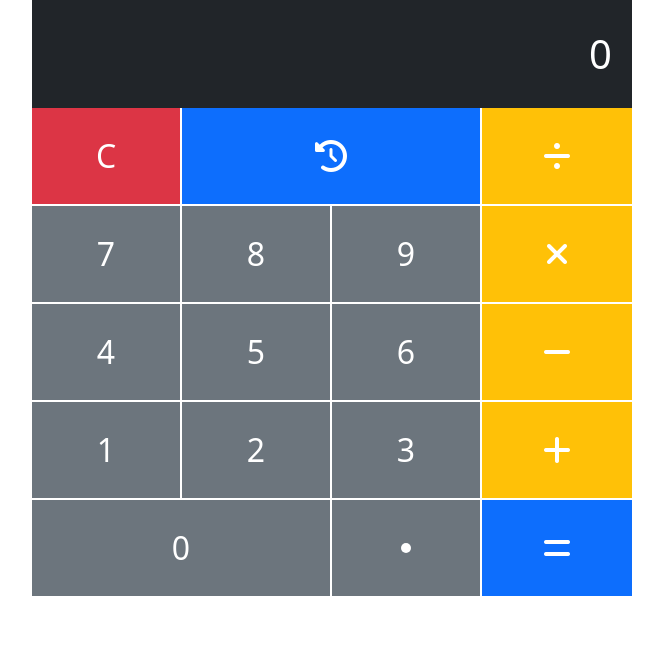
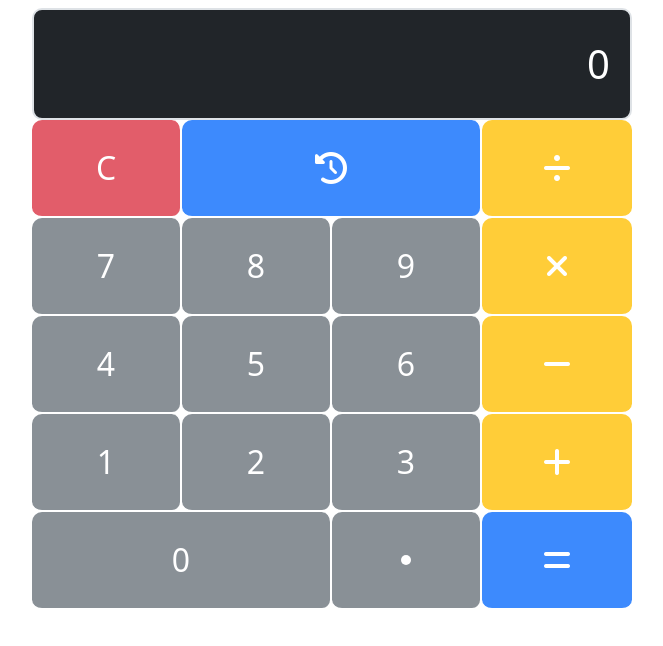
Before and after one commit to playitsafe/simple-calculator, a website with bundled scripts: page src/index.html in a window 1280 px wide. Shown: the whole page, without its empty margins (308-971 px from the left). Built offline with nearby package versions, Linux system fonts and the light colour scheme.

Commit message:
style: added button active styles

```diff
--- a/src/index.html
+++ b/src/index.html
@@ -14,57 +14,57 @@
 <body>
   <main class="container d-flex justify-content-center">
     <!-- Calculator Frame -->
-    <div class="calculator">
+    <div class="calculator pt-2">
       <!-- First Row - Result -->
-      <div class="calculator__result bg-dark text-white fs-1 pe-2 row text-end">
+      <div class="calculator__result bg-dark text-white fs-1 pe-2 row text-end  border border-2">
         <div id="result" class="result py-4">
           0
         </div>
       </div>
       <!-- Second Row - Clear -->
       <div class="calculator__celar row">
-        <div id="clear" class="fs-2 col-3 bg-danger text-white py-4 text-center border-end border-bottom border-white border-2">C</div>
-        <div id="history" class="fs-2 col-6 text-white py-4 text-center bg-primary border-end border-bottom border-white border-2">
+        <div id="clear" class="button fs-2 col-3 bg-danger text-white py-4 text-center border-end border-bottom border-white border-2">C</div>
+        <div id="history" class="button fs-2 col-6 text-white py-4 text-center bg-primary border-end border-bottom border-white border-2">
           <i class="fas fa-history"></i>
         </div>
-        <div id="divide" class="fs-2 col-3 bg-warning text-white py-4 text-center border-bottom border-white border-2">
+        <div id="divide" class="button fs-2 col-3 bg-warning text-white py-4 text-center border-bottom border-white border-2">
           <i class="fas fa-divide"></i>
         </div>
       </div>
       <!-- Third Row - 7 -->
       <div class="calculator__num-7 row">
-        <div id="seven" class="fs-2 col-3 bg-secondary text-white py-4 text-center border-end border-bottom border-white border-2">7</div>
-        <div id="eight" class="fs-2 col-3 bg-secondary text-white py-4 text-center border-end border-bottom border-white border-2">8</div>
-        <div id="nine" class="fs-2 col-3 bg-secondary text-white py-4 text-center border-end border-bottom border-white border-2">9</div>
-        <div id="multiply" class="fs-2 col-3 bg-warning text-white py-4 text-center border-bottom border-white border-2">
+        <div id="seven" class="button fs-2 col-3 bg-secondary text-white py-4 text-center border-end border-bottom border-white border-2">7</div>
+        <div id="eight" class="button fs-2 col-3 bg-secondary text-white py-4 text-center border-end border-bottom border-white border-2">8</div>
+        <div id="nine" class="button fs-2 col-3 bg-secondary text-white py-4 text-center border-end border-bottom border-white border-2">9</div>
+        <div id="multiply" class="button fs-2 col-3 bg-warning text-white py-4 text-center border-bottom border-white border-2">
           <i class="fas fa-times"></i>
         </div>
       </div>
       <!-- Fourth Row - 4 -->
       <div class="calculator__num-4 row">
-        <div id="four" class="fs-2 col-3 bg-secondary text-white py-4 text-center border-end border-bottom border-white border-2">4</div>
-        <div id="five" class="fs-2 col-3 bg-secondary text-white py-4 text-center border-end border-bottom border-white border-2">5</div>
-        <div id="six" class="fs-2 col-3 bg-secondary text-white py-4 text-center border-end border-bottom border-white border-2">6</div>
-        <div id="minus" class="fs-2 col-3 bg-warning text-white py-4 text-center border-bottom border-white border-2">
+        <div id="four" class="button fs-2 col-3 bg-secondary text-white py-4 text-center border-end border-bottom border-white border-2">4</div>
+        <div id="five" class="button fs-2 col-3 bg-secondary text-white py-4 text-center border-end border-bottom border-white border-2">5</div>
+        <div id="six" class="button fs-2 col-3 bg-secondary text-white py-4 text-center border-end border-bottom border-white border-2">6</div>
+        <div id="minus" class="button fs-2 col-3 bg-warning text-white py-4 text-center border-bottom border-white border-2">
           <i class="fas fa-minus"></i>
         </div>
       </div>
       <!-- Fifth Row - 1 -->
       <div class="calculator__num-1 row">
-        <div id="one" class="fs-2 col-3 bg-secondary text-white py-4 text-center border-end border-bottom border-white border-2">1</div>
-        <div id="two" class="fs-2 col-3 bg-secondary text-white py-4 text-center border-end border-bottom border-white border-2">2</div>
-        <div id="three" class="fs-2 col-3 bg-secondary text-white py-4 text-center border-end border-bottom border-white border-2">3</div>
-        <div id="plus" class="fs-2 col-3 bg-warning text-white py-4 text-center border-bottom border-white border-2">
+        <div id="one" class="button button fs-2 col-3 bg-secondary text-white py-4 text-center border-end border-bottom border-white border-2">1</div>
+        <div id="two" class="button button fs-2 col-3 bg-secondary text-white py-4 text-center border-end border-bottom border-white border-2">2</div>
+        <div id="three" class="button button fs-2 col-3 bg-secondary text-white py-4 text-center border-end border-bottom border-white border-2">3</div>
+        <div id="plus" class="button button fs-2 col-3 bg-warning text-white py-4 text-center border-bottom border-white border-2">
           <i class="fas fa-plus"></i>
         </div>
       </div>
       <!-- Sixth Row - 0 -->
       <div class="calculator__num-0 row">
-        <div id="zero" class="fs-2 col-6 bg-secondary text-white py-4 text-center border-end border-bottom border-white border-2">0</div>
-        <div id="dot" class="fs-1 col-3 bg-secondary text-white py-4 text-center border-end border-bottom border-white border-2 d-flex justify-content-center align-items-center">
+        <div id="zero" class="button fs-2 col-6 bg-secondary text-white py-4 text-center border-end border-bottom border-white border-2">0</div>
+        <div id="dot" class="button fs-1 col-3 bg-secondary text-white py-4 text-center border-end border-bottom border-white border-2 d-flex justify-content-center align-items-center">
           <div class="dot"></div>
         </div>
-        <div id="equal" class="fs-2 col-3 bg-primary text-white py-4 text-center border-bottom border-white border-2">
+        <div id="equal" class="button fs-2 col-3 bg-primary text-white py-4 text-center border-bottom border-white border-2">
           <i class="fas fa-equals"></i>
         </div>
       </div>
--- a/src/styles/index.scss
+++ b/src/styles/index.scss
@@ -3,6 +3,22 @@
   max-width: 600px;
   .calculator {
     min-width: 100%;
+
+    &__result {
+      border-radius: 10px;
+
+    }
+
+    .button {
+      border-radius: 10px;
+      transition: all ease-in-out .1s;
+      opacity: .8;
+      &:active {
+        opacity: 1;
+      }
+
+    }
+
   }
 }
 
```
Also changed, not shown: dist/styles/index.css, 1 other file.
